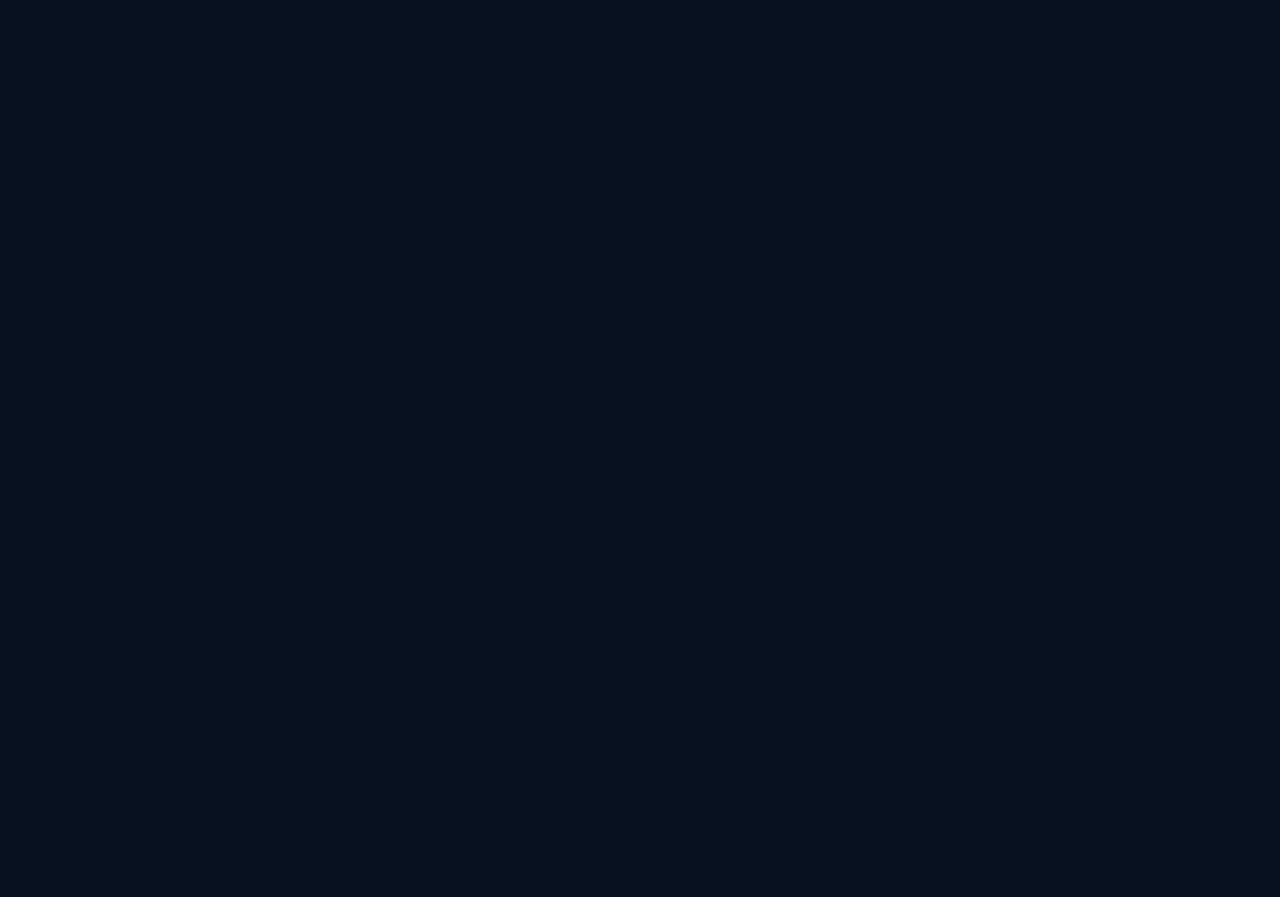
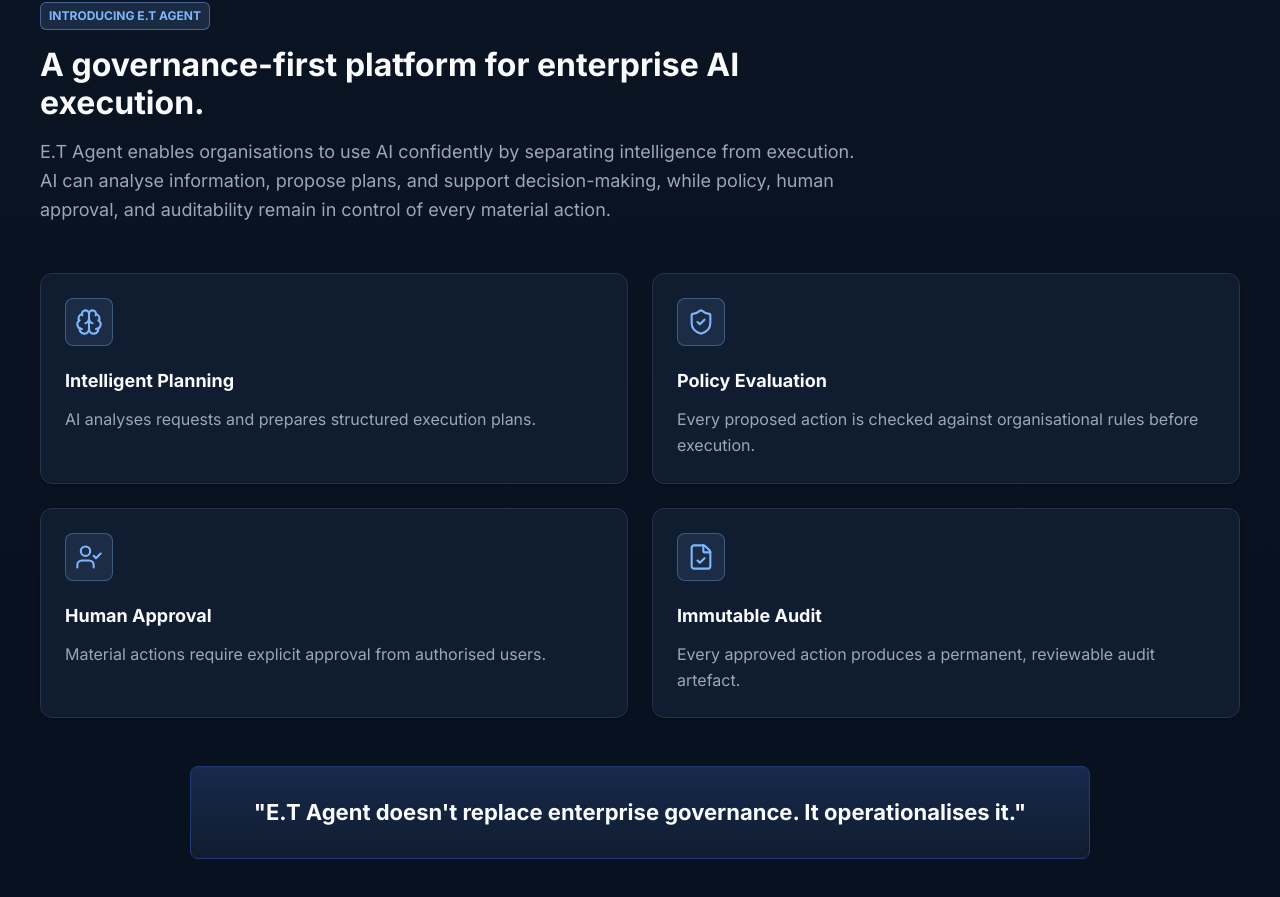
Before and after one commit to ermyg1/etagent-website, a React (Vite) app: page / in a window 1280 px wide. Shown: the part 3270-4167 px from the top of the page. Before the commit the page ends 3223 px from the top, so only its background shows below. Built offline with nearby package versions, Linux system fonts and the light colour scheme.

Commit message:
feat: implement W3B.5 introducing E.T Agent

```diff
--- a/src/App.css
+++ b/src/App.css
@@ -503,6 +503,76 @@
     );
 }
 
+.homepage-introducing {
+  border-top: 1px solid var(--color-border);
+  background:
+    linear-gradient(
+      180deg,
+      color-mix(in srgb, var(--color-background-raised) 48%, transparent),
+      transparent 66%
+    );
+}
+
+.homepage-introducing__header {
+  max-width: 860px;
+  margin-bottom: var(--space-2xl);
+}
+
+.homepage-introducing__header .type-body-large {
+  max-width: 820px;
+  color: var(--color-text-muted);
+}
+
+.homepage-introducing__grid {
+  display: grid;
+  grid-template-columns: repeat(2, minmax(0, 1fr));
+  gap: var(--space-lg);
+}
+
+.homepage-introducing-card {
+  min-height: 100%;
+  padding: var(--space-xl);
+  background:
+    linear-gradient(
+      180deg,
+      color-mix(in srgb, var(--color-surface-elevated) 88%, var(--color-secondary) 12%),
+      var(--color-surface)
+    );
+}
+
+.homepage-introducing-card__icon {
+  width: 48px;
+  height: 48px;
+  margin-bottom: var(--space-lg);
+  border: 1px solid color-mix(in srgb, var(--color-secondary) 34%, transparent);
+  border-radius: var(--radius-lg);
+  background: color-mix(in srgb, var(--color-secondary) 10%, transparent);
+}
+
+.homepage-introducing-card__title {
+  margin-bottom: var(--space-sm);
+}
+
+.homepage-introducing-card .type-body {
+  color: var(--color-text-muted);
+}
+
+.homepage-introducing__statement {
+  max-width: 900px;
+  margin: var(--space-2xl) auto 0;
+  padding: var(--space-xl);
+  border: 1px solid color-mix(in srgb, var(--color-primary) 32%, var(--color-border));
+  border-radius: var(--radius-lg);
+  color: var(--color-text-strong);
+  text-align: center;
+  background:
+    linear-gradient(
+      180deg,
+      color-mix(in srgb, var(--color-surface-elevated) 88%, var(--color-primary) 12%),
+      var(--color-surface)
+    );
+}
+
 .ui-button {
   display: inline-flex;
   align-items: center;
@@ -850,6 +920,10 @@
   .homepage-governance-card {
     grid-template-columns: 1fr;
   }
+
+  .homepage-introducing__grid {
+    grid-template-columns: repeat(2, minmax(0, 1fr));
+  }
 }
 
 @media (max-width: 767px) {
@@ -963,6 +1037,24 @@
     text-align: left;
   }
 
+  .homepage-introducing__header {
+    margin-bottom: var(--space-xl);
+  }
+
+  .homepage-introducing__grid {
+    grid-template-columns: 1fr;
+  }
+
+  .homepage-introducing-card {
+    padding: var(--space-lg);
+  }
+
+  .homepage-introducing__statement {
+    margin-top: var(--space-xl);
+    padding: var(--space-lg);
+    text-align: left;
+  }
+
   .form-grid {
     grid-template-columns: 1fr;
   }
--- a/src/App.tsx
+++ b/src/App.tsx
@@ -90,6 +90,29 @@
     body: 'Each approved action produces a complete audit record that can be reviewed later.',
     icon: FileCheck,
     title: 'Every decision is traceable',
+  },
+]
+
+const introducingPlatformPrinciples = [
+  {
+    body: 'AI analyses requests and prepares structured execution plans.',
+    icon: Brain,
+    title: 'Intelligent Planning',
+  },
+  {
+    body: 'Every proposed action is checked against organisational rules before execution.',
+    icon: ShieldCheck,
+    title: 'Policy Evaluation',
+  },
+  {
+    body: 'Material actions require explicit approval from authorised users.',
+    icon: UserCheck,
+    title: 'Human Approval',
+  },
+  {
+    body: 'Every approved action produces a permanent, reviewable audit artefact.',
+    icon: FileCheck,
+    title: 'Immutable Audit',
   },
 ]
 
@@ -343,6 +366,60 @@
           enterprise infrastructure."
         </p>
       </Section>
+
+      <Section
+        aria-labelledby="introducing-et-agent-title"
+        className="homepage-introducing"
+        id="introducing-et-agent"
+        spacing="default"
+        width="wide"
+      >
+        <Stack className="homepage-introducing__header" space="md">
+          <Badge variant="secondary">INTRODUCING E.T AGENT</Badge>
+          <h2 className="type-heading-2" id="introducing-et-agent-title">
+            A governance-first platform for enterprise AI execution.
+          </h2>
+          <p className="type-body-large">
+            E.T Agent enables organisations to use AI confidently by separating
+            intelligence from execution. AI can analyse information, propose
+            plans, and support decision-making, while policy, human approval, and
+            auditability remain in control of every material action.
+          </p>
+        </Stack>
+
+        <div className="homepage-introducing__grid">
+          {introducingPlatformPrinciples.map((principle) => (
+            <Card
+              aria-labelledby={`introducing-principle-${principle.title
+                .toLowerCase()
+                .replaceAll(' ', '-')}`}
+              className="homepage-introducing-card"
+              key={principle.title}
+              variant="bordered"
+            >
+              <Icon
+                className="homepage-introducing-card__icon"
+                icon={principle.icon}
+                size="lg"
+              />
+              <h3
+                className="homepage-introducing-card__title type-heading-4"
+                id={`introducing-principle-${principle.title
+                  .toLowerCase()
+                  .replaceAll(' ', '-')}`}
+              >
+                {principle.title}
+              </h3>
+              <p className="type-body">{principle.body}</p>
+            </Card>
+          ))}
+        </div>
+
+        <p className="homepage-introducing__statement type-heading-3">
+          "E.T Agent doesn't replace enterprise governance. It operationalises
+          it."
+        </p>
+      </Section>
     </PageLayout>
   )
 }
```
